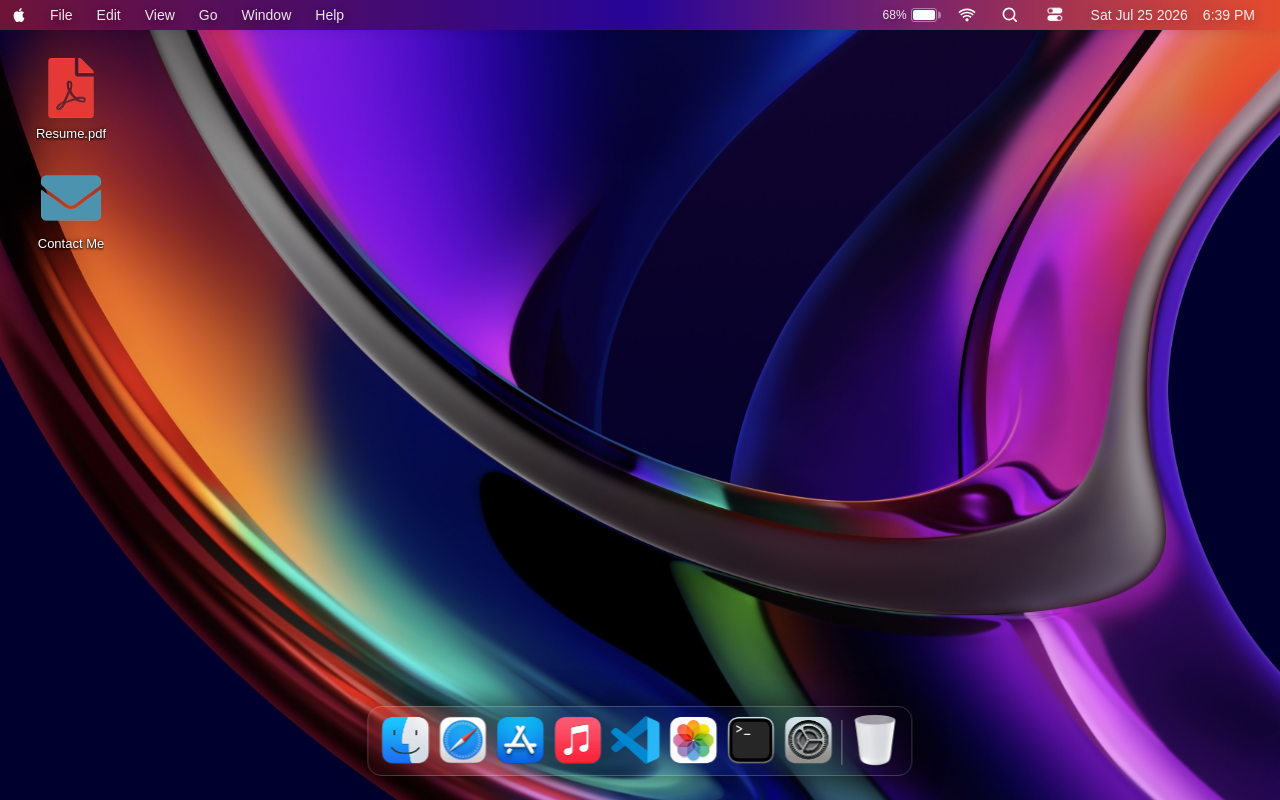
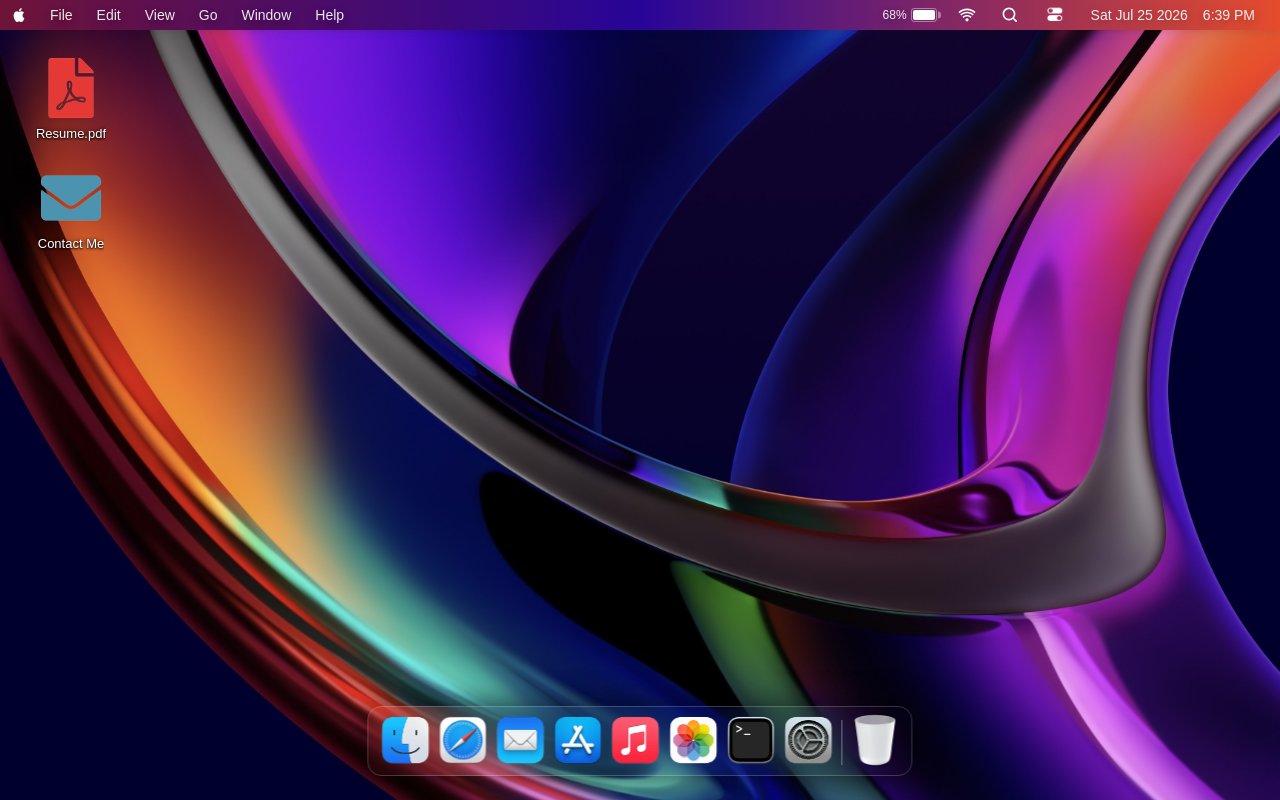
Before and after one commit to Syconn/Portfolio-Web, a React (Vite) app: page / in a window 1280 px wide. Built offline with nearby package versions, Linux system fonts and the light colour scheme.

Commit message:
Mail Dock

```diff
--- a/src/components/Dock.tsx
+++ b/src/components/Dock.tsx
@@ -21,7 +21,11 @@ function Dock({ openOrShowWindow, openWindows }: { openOrShowWindow: (id: regist
             </button>
             <button className={`icon ${bouncingIcon === 1 ? "bounce" : ""}`} onClick={() => bounceIcon(1, "safari")}>
                 <img src="./src/assets/icon/dock/safari.png" alt="Safari Logo" />
-                {"safari" in openWindows && <hr className="point" /> }
+                {"safari" in openWindows && <hr className="point" />}
+            </button>
+            <button className={`icon ${bouncingIcon === 4 ? "bounce" : ""}`} onClick={() => bounceIcon(4, "contact")}>
+                <img src="./src/assets/icon/dock/mail.png" alt="Mail Logo" />
+                {"contact" in openWindows && <hr className="point" />}
             </button>
             <button className={`icon hidden ${bouncingIcon === 2 ? "bounce" : ""}`} onClick={() => bounceIcon(2)}>
                 <img src="./src/assets/icon/dock/appstore.png" alt="App Store Logo" />
@@ -29,9 +33,9 @@ function Dock({ openOrShowWindow, openWindows }: { openOrShowWindow: (id: regist
             <button className={`icon hidden ${bouncingIcon === 3 ? "bounce" : ""}`} onClick={() => bounceIcon(3)}>
                 <img src="./src/assets/icon/dock/music.png" alt="Music Logo" />
             </button>
-            <button className={`icon hidden open-vscode ${bouncingIcon === 4 ? "bounce" : ""}`} onClick={() => bounceIcon(4)}>
+            {/* <button className={`icon hidden open-vscode ${bouncingIcon === 4 ? "bounce" : ""}`} onClick={() => bounceIcon(4)}> TODO: MAYBE LATER
                 <img src="./src/assets/icon/dock/vscode.svg" alt="Vscode apps" className="hidden" />
-            </button>
+            </button> */}
             <button className={`icon ${bouncingIcon === 5 ? "bounce" : ""}`} onClick={() => bounceIcon(5)}>
                 <img src="./src/assets/icon/dock/photos.png" alt="Photos Logo" className="hidden" />
             </button>
```
